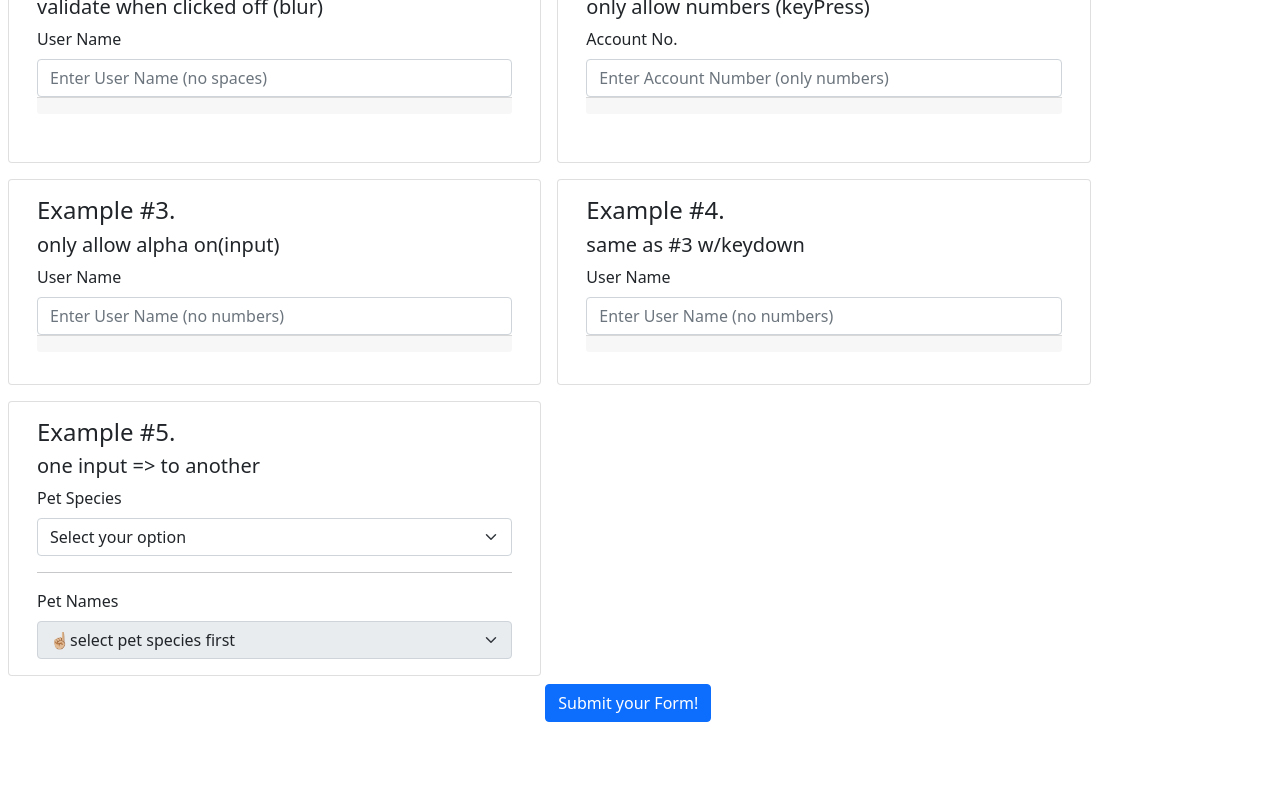
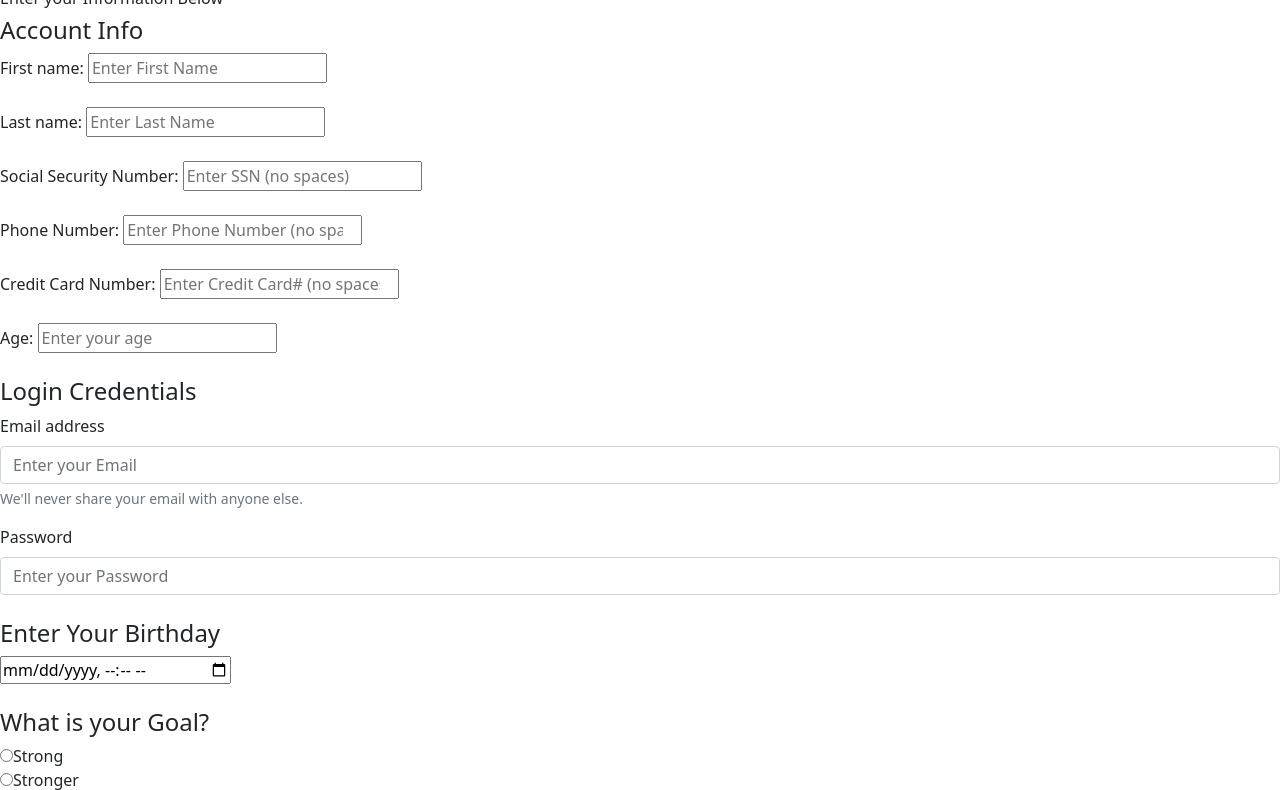
Before and after one commit to nkerstiens/juliettLab, a plain HTML site: page index.html in a window 1280 px wide. Shown: the part 139-929 px from the top of the page. Before the commit the page ends 861 px from the top, so only its background shows below. Drawn offline with nearby package versions, Linux system fonts and the light colour scheme.

Commit message:
Add files via upload

```diff
--- /dev/null
+++ b/css/style.css
@@ -0,0 +1,8 @@
+body {
+    background-image:"../img/gym.jpg";
+  padding-left: 20px;
+  padding-top: 20px;
+  padding-right: 20px;
+  padding-bottom: 20px;
+  background-color: rgb(189, 230, 173);
+  }
--- a/index.html
+++ b/index.html
@@ -1,142 +1,120 @@
 <!DOCTYPE html>
+
+<!-- Noah Kerstiens
+CIS 376
+Hotel Lab
+10/26/2021
+
+    Creating a Interactive Form
+-->
+
 <html lang="en">
+  <head>
+    <meta charset="UTF-8" />
+    <title>India Lab</title>
+    <meta name="viewport" content="width=device-width, initial-scale=1" />
 
-<head>
-    <meta charset="UTF-8">
-    <title>india lab examples</title>
-    <meta name="viewport" content="width=device-width, initial-scale=1">
-    <link rel="stylesheet" href="https://cdnjs.cloudflare.com/ajax/libs/normalize/5.0.0/normalize.min.css">
+    <!-- Bootstrap v.5 -->
+    <meta name="viewport" content="width=device-width, initial-scale=1"><link rel="stylesheet" href="https://cdnjs.cloudflare.com/ajax/libs/normalize/5.0.0/normalize.min.css">
     <link rel='stylesheet' href='https://cdnjs.cloudflare.com/ajax/libs/bootstrap/5.0.2/css/bootstrap.min.css'>
     <link rel="stylesheet" href="css/india.css">
 
+
+    <link
+      href="https://cdn.jsdelivr.net/npm/bootstrap@5.0.2/dist/css/bootstrap.min.css"
+      rel="stylesheet"
+      integrity="sha384-EVSTQN3/azprG1Anm3QDgpJLIm9Nao0Yz1ztcQTwFspd3yD65VohhpuuCOmLASjC"
+      crossorigin="anonymous"
+    />
   </head>
 
   <body>
+
     <nav class="navbar bg-dark navbar-dark navbar-expand-sm sticky-top">
-        <p class="navbar-brand ps-3">India Lab Examples</p>
+      <p class="navbar-brand ps-3">India Lab</p>
       <ul class="navbar-nav">
-            <li class="navitem"><a class="nav-link" href="https://www.w3schools.com/bootstrap5/bootstrap_forms.php" target="_blank">BS5 Forms @ W3C-School</a> </li>
-            <li class="navitem"><a class="nav-link" href="https://codepen.io/barrycumbie/pen/abyVxmV" target="_blank">See the CodePen version</a> </li>
-            <li class="navitem"><button id="btnLoadData" class="btn btn-secondary">load json</button></li>
+        <li class="navitem"><a class="nav-link" href="https://github.com/nkerstiens/India-Lab" target="_blank">Repo Link</a> </li>
+        <li class="navitem"><a class="nav-link" href="https://validator.w3.org/nu/?doc=https%3A%2F%2Fnkerstiens.github.io%2FIndia-Lab%2F" target="_blank">Click for Validation</a> </li>
           </ul>
-
     </nav>
 
-    <div class="container-fluid">
+    <h1>Gym Account</h1>
+    <h6>Enter your Information Below</h6>
 
-        <div id="dataContainer"></div>
-        <!--   first row -->
-        <div class="row p-1.5 m-1.5">
+    <!-- Firstname + Last name -->
+    <h4>Account Info</h4>
+    <form action="/action_page.php">
+      <label for="fname">First name:</label>
+      <input id="fname" type="text" placeholder="Enter First Name" name="fname"><br /><br />
+      <label for="lname">Last name:</label>
+      <input id="lname"type="text" placeholder="Enter Last Name" name="lname"/><br /><br />
+      <label for="ssn">Social Security Number:</label>
+      <input type="snumber" id="ssn" placeholder="Enter SSN (no spaces)" name="ssn"/><br /><br />
+      <label for="pnumber">Phone Number:</label>
+      <input type="number" id="pnum" placeholder="Enter Phone Number (no spaces)" name="pnum"/><br /><br />
+      <label for="creditnumber">Credit Card Number:</label>
+      <input type="number" id="cnum" placeholder="Enter Credit Card# (no spaces)" name="cnum"/><br /><br />
+      <label for="age">Age:</label>
+      <input type='text' id='age' placeholder='Enter your age'><br /><br />
+      <!-- <input type="submit" value="Submit" /> -->
+    </form>
 
-            <!--   no spaces blur  -->
-            <div class="col-md-5 card">
-                <div class="card-body">
-                    <h4 class="card-title">Example #1. </h4>
-                    <h5>validate when clicked off (blur)</h5>
-                    <label for="noSpaces" class="form-label">User Name</label>
-                    <input id="noSpaces" class="form-control" type="text" placeholder="Enter User Name (no spaces)" name="noSpaces">
-                    <!-- this is where the validation will appear, the .next() dom object <p> -->
-                    <p class="card-footer"></p>
-                </div>
-                <p></p>
-            </div>
-
-            <!-- only numbers keyup (or keydown)   -->
-            <div class="col-md-5 m-l-2 card">
-                <div class="card-body">
-
-                    <h4 class="card-title">Example #2. </h4>
-                    <h5>only allow numbers (keyPress)</h5>
-
-                    <label for="noAlpha" class="form-label">Account No. </label>
-                    <input id="noAlpha" class="form-control" type="text" placeholder="Enter Account Number (only numbers)" name="noAlpha">
-                    <!-- this is where the validation will appear, the .next() dom object <p> -->
-                    <p class="card-footer"></p>
-
+    <!-- Email + Password -->
+    <h4>Login Credentials</h4>
+    <form>
+      <div class="mb-3">
+        <label for="exampleInputEmail1" class="form-label">Email address</label>
+        <input
+          type="email"
+          class="form-control"
+          id="exampleInputEmail1"
+          placeholder='Enter your Email'
+          aria-describedby="emailHelp"
+        />
+        <div id="emailHelp" class="form-text">
+          We'll never share your email with anyone else.
         </div>
       </div>
-        </div>
+      <div class="mb-3">
+        <label for="exampleInputPassword1" class="form-label">Password</label>
+        <input
+          type="password"
+          class="form-control"
+          id="exampleInputPassword1"
+          placeholder='Enter your Password'
+        />
 
-        <!-- second row -->
-        <div class="row">
-            <div class="col-md-5 offset-md-1 card">
-                <div class="card-body">
+      <!-- <button type="submit" class="btn btn-primary">Submit</button> -->
+    </form>
+    <br />
 
-                    <h4 class="card-title">Example #3. </h4>
-                    <h5>only allow alpha on(input)</h5>
+    <!-- Date + time -->
+    <h4>Enter Your Birthday</h4>
+    <input type="datetime-local" /> <br />
+    <br />
 
-                    <label for="noNumbers" class="form-label">User Name</label>
-                    <input id="noNumbers" class="form-control" type="text" placeholder="Enter User Name (no numbers)" name="noNumbers">
-                    <!-- this is where the validation will appear, the .next() dom object <p> -->
-                    <p class="card-footer"></p>
+    <!-- <input type="file" /> <br /> -->
+    <h4>What is your Goal?</h4>
+    <input type="radio" />Strong <br />
+    <input type="radio" />Stronger<br />
+    <input type="radio" />Strongest<br /><br />
 
-                </div>
-            </div>
-
-            <div class="col-md-5 offset-md-1 card">
-                <div class="card-body">
-
-                    <h4 class="card-title">Example #4. </h4>
-                    <h5>same as #3 w/keydown</h5>
-
-                    <label for="noNumbersDown" class="form-label">User Name</label>
-                    <input id="noNumbersDown" class="form-control" type="text" placeholder="Enter User Name (no numbers)" name="noNumbersDown">
-                    <!-- this is where the validation will appear, the .next() dom object <p> -->
-                    <p class="card-footer"></p>
-
-                </div>
-            </div>
-        </div>
-
-        <!--   third row -->
-        <div class="row">
-            <div class="col-md-5 offset-md-1 card">
-                <div class="card-body">
-
-                    <h4 class="card-title">Example #5. </h4>
-                    <h5>one input => to another</h5>
-
-                    <label for="petKind" class="form-label">Pet Species</label>
-                    <select id="petKind" class="form-select" type="select" name="petName">
-          <option value="" disabled selected>Select your option</option>
-          <option value="dog">🐶</option>
-          <option value="cat">🐱</option>
-          <option value="mouse">🐭</option>
-          <option value="hampster">🐹</option>
-          <option value="frog">🐸</option>
-          <option value="kuola">🐨</option>
-        </select>
-                    <hr />
-                    <label for="petName" class="form-label">Pet Names</label>
-                    <select id="petName" class="form-select" type="select" name="petName" disabled>
-          <option>☝🏼select pet species first</option>
-        </select>
-
-                </div>
-            </div>
-
-
+    <input type="checkbox" /> I am not a robot<br /><br />
 
 </div>
 
 <div class="row">
 
   <div class="col-md-2 offset-md-5">
-                <button id="submitButton" class="btn btn-primary" type="submit">Submit your Form!</button>
+  <button id="submitButton" class="btn btn-primary" type="submit">Submit</button>
 </div>
 </div>
 
-
-
-        <!--   ends row container -->
-    </div>
-
-    <script src='https://cdnjs.cloudflare.com/ajax/libs/bootstrap/5.1.3/js/bootstrap.min.js'></script>
-    <script src='https://cdnjs.cloudflare.com/ajax/libs/jquery/3.6.0/jquery.min.js'></script>
-    <script src='https://cdnjs.cloudflare.com/ajax/libs/jqueryui/1.12.1/jquery-ui.min.js'></script>
-    <!-- <script src="scripts/india.js"></script> -->
-    <script src="scripts/ajax.js"></script>
+  <script
+    src="https://cdn.jsdelivr.net/npm/bootstrap@5.0.2/dist/js/bootstrap.bundle.min.js"
+    integrity="sha384-MrcW6ZMFYlzcLA8Nl+NtUVF0sA7MsXsP1UyJoMp4YLEuNSfAP+JcXn/tWtIaxVXM"
+    crossorigin="anonymous"
+  ></script>
 
  </body>
-
 </html>
```
Also changed, not shown: scripts/script.js (added, +65 -0 lines), img/gym.jpg (added), 1 other file. Lines whose indentation alone changed are shown as unchanged.
